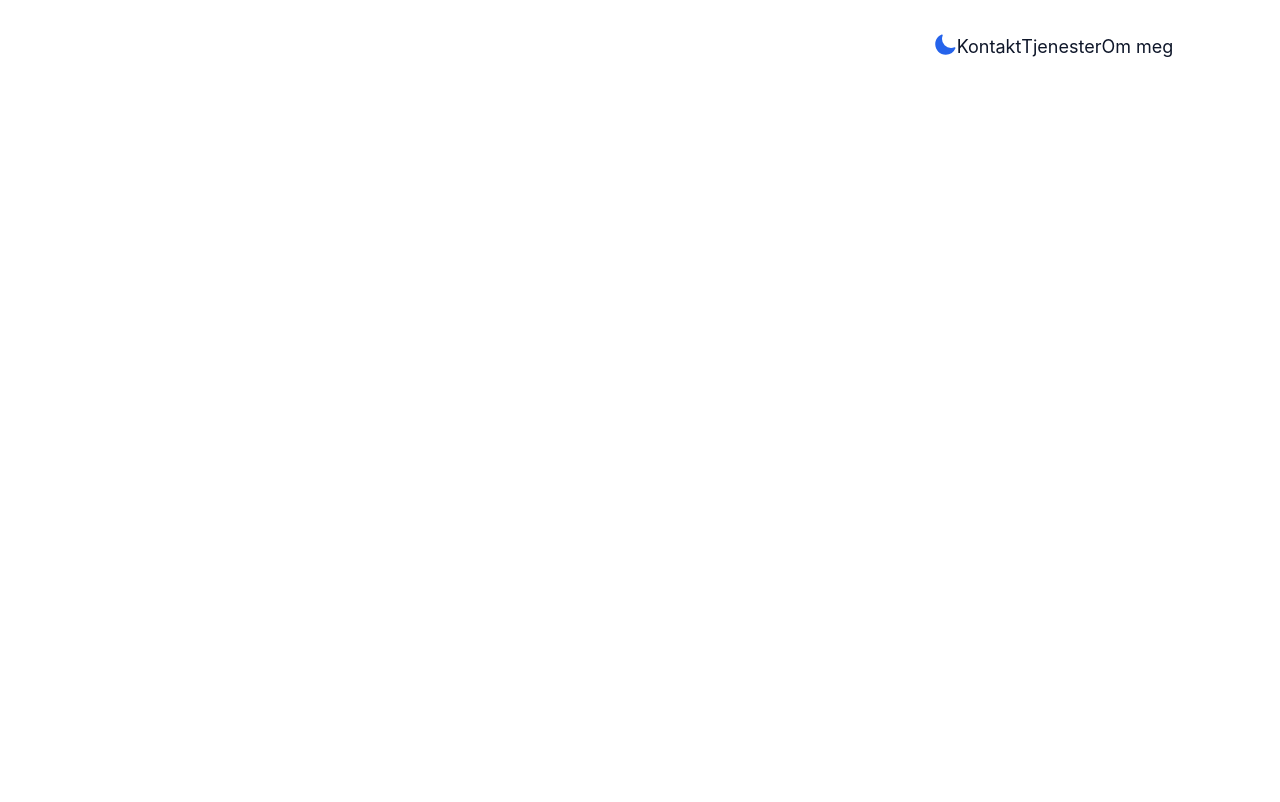
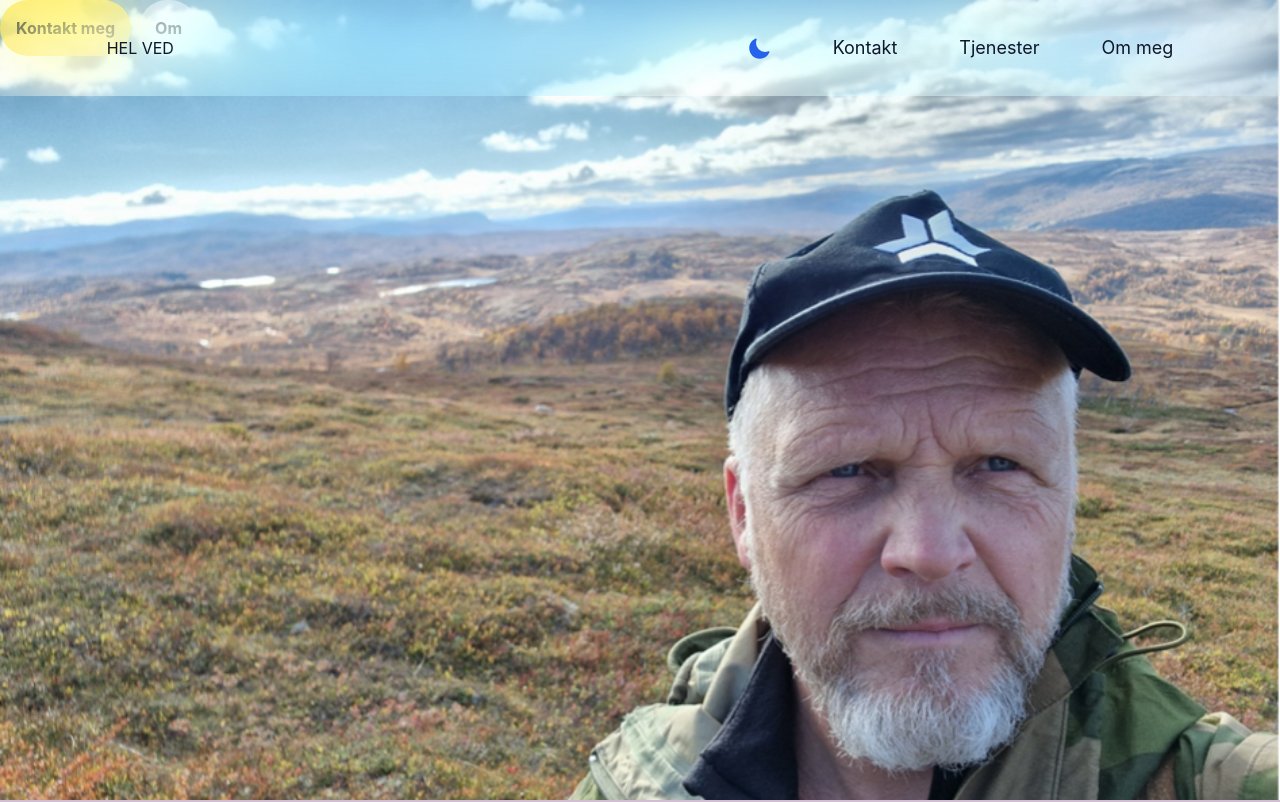
Before and after one commit to tebendheim/jancoach, a React (Vite) app: page / in a window 1280 px wide. Shown: the top 802 px of the page. Built offline with nearby package versions, Linux system fonts and the light colour scheme.

Commit message:
Har endret spacing på ul i navbar med mer. Den fungerer fint nå

```diff
--- a/src/Components/Navbar.tsx
+++ b/src/Components/Navbar.tsx
@@ -9,16 +9,25 @@ const Navbar: React.FC = () => {
 	const handleClick = () => {
 		onToggleDD(!toggleDD);
 	};
+
+	React.useEffect(() => {
+		const handleResize = () => {
+			onToggleDD(false);
+		};
+		window.addEventListener('resize', handleResize);
+	})
+
+
 	const { isDarkMode, toggle } = useDarkMode();
 /*Alternativ på nav: bg-transparent backdrop-blur-xl dark:backdrop-brightness-50 backdrop-brightness-125 */
 	return (
-		<section className="bg-white dark:bg-black row-start-1 row-span-2 col-span-full h-fit">
+		<section className="bg-white dark:bg-black row-start-1 col-span-full row-span-2">
 			{/*  "backdrop-filter backdrop-blur-2xl  h-16 md:h-24 dark:bg-black bg-opacity-75 sticky w-screen top-0  border-gray-200 px-2 md:px-4 z-30  md:flex md:flex-row" */}
-			<nav className={``}>
+			<nav className={`fixed backdrop-filter backdrop-blur-2xl w-full dark:backdrop-brightness-50 backdrop-brightness-125 `}>
 				{/* grid ${toggleDD ? "grid-rows-3" : "grid-rows-1" } md:grid-rows-1 grid-cols-12 md:container md:flex md:flex-wrap md:justify-between place-items-center */}
 				<div className={`grid ${toggleDD ? "grid-rows-navBar2":"grid-rows-navBar1"} md:grid-rows-1 md:h-24 auto-rows-auto grid-cols-12 items-center`}>
 					{/* col-start-2 w-fit text-xl whitespace-nowrap dark:text-white font-bold dark:hover:text-gray-300 */}
-					<a href="/" className='text-white whitespace-nowrap col-start-2 justify-self-start row-start-1'>
+					<a href="/" className=' whitespace-nowrap col-start-2 justify-self-start row-start-1 text-slate-900 dark:text-gray-50 dark:hover:text-gray-400'>
 						HEL VED
 					</a>
 					{/* 'col-end-13 w-fit h-fit text-sm text-gray-700 rounded-lg md:hidden hover:bg-gray-100  hover:ring-2 dark:text-white dark:hover:bg-gray-700 */}
@@ -51,14 +60,14 @@ const Navbar: React.FC = () => {
 
 						{/*her må jeg få fjernet Hidden ved å trykke på hamburger*/}
 						{/* <ul id='navbar-default' className={`${toggleDD ? "flex": "hidden"} md:flex flex-col rounded-lg border md:flex-row md:mt-0 md:text-sm md:font-medium md:border-0  dark:to-slate-700 row-start-2`}>   {/* {bg-transparent backdrop-blur-xl dark:backdrop-brightness-50 backdrop-brightness-125} */}
-						<ul className={` ${toggleDD ? "flex-col" : "hidden"} md:flex col-start-2 justify-self-start row-start-2 md:row-start-1  md:justify-self-end md:col-end-12`}>
+						<ul className={` ${toggleDD ? "flex-col" : "hidden"} justify-center place-items-center md:flex col-start-6 justify-self-start row-start-2  md:row-start-1  md:col-start-7 md:col-span-5 lg:col-start-8 lg:col-span-4 md:justify-self-stretch md:justify-between`}>
 						{/*  <li>
 							<button  className=" justify-self-start rounded md:bg-transparent   text-slate-900 text-lg dark:text-gray-50 dark:hover:text-gray-400 text-blue-500">
 
 						</button>
 							</li> */}
-							<li>
-								<button onClick={toggle}>
+							<li className="my-4 text-center">
+								<button className="align-middle" onClick={toggle}>
 									{isDarkMode ? (
 									<SunIcon className="h-6 w-6 text-blue-600" />
 									) : (
@@ -66,7 +75,7 @@ const Navbar: React.FC = () => {
 									)}
 								</button>
 							</li>
-							<li>
+							<li className="my-4 text-center">
 								<Link
 									to='/kontakt'
 									className=' justify-self-start rounded md:bg-transparent   text-slate-900 text-lg dark:text-gray-50 dark:hover:text-gray-400 '
@@ -75,7 +84,7 @@ const Navbar: React.FC = () => {
 									Kontakt
 								</Link>
 							</li>
-							<li>
+							<li className="my-4 text-center">
 								<Link
 									to='/tjenester'
 									className='rounded md:bg-transparent   text-slate-900 text-lg dark:text-gray-50 dark:hover:text-gray-400 '
@@ -83,7 +92,7 @@ const Navbar: React.FC = () => {
 									Tjenester
 								</Link>
 							</li>
-							<li>
+							<li className="my-4 text-center">
 								<Link
 									to='om'
 									className='whitespace-nowrap rounded md:bg-transparent  text-slate-900 text-lg dark:text-gray-50 dark:hover:text-gray-400 '
--- a/src/Pages/Home.tsx
+++ b/src/Pages/Home.tsx
@@ -7,13 +7,13 @@ import Navbar from '../Components/Navbar'
 function Home():JSX.Element {
 	// h-full w-full relative -top-24 left-0
 	return (
-			<section className="left-0 col-span-full  row-start-2 ">
+			<section className="col-span-full row-start-1">
 				<section>
-					<div className="h-screen to-transparent
+					<div className="h-screen w-full to-transparent
 						bg-[url('../../Bilder/janPaaFjellet.png')]
 						bg-no-repeat
-						bg-cover bg-clip-content min-w-full min-h-full z-0 left-0">
-						<div className="flex justify-items-start w-fit relative top-2/3 left-36 ">
+						bg-cover bg-clip-content z-0">
+						<div className="flex ">
 							<div className="rounded-full w-fit h-fit p-4 font-bold  mr-2 bg-yellow-300 bg-opacity-80"><Link  className="text-center align-bottom  text-black " to="/kontakt">Kontakt meg</Link></div>
 							<div className="rounded-full w-fit h-fit p-4 font-bold bg-white dark:bg-black bg-opacity-50"><Link  className="text-center align-bottom text-black dark:text-white " to="/om">Om</Link></div>
 						</div>
```
